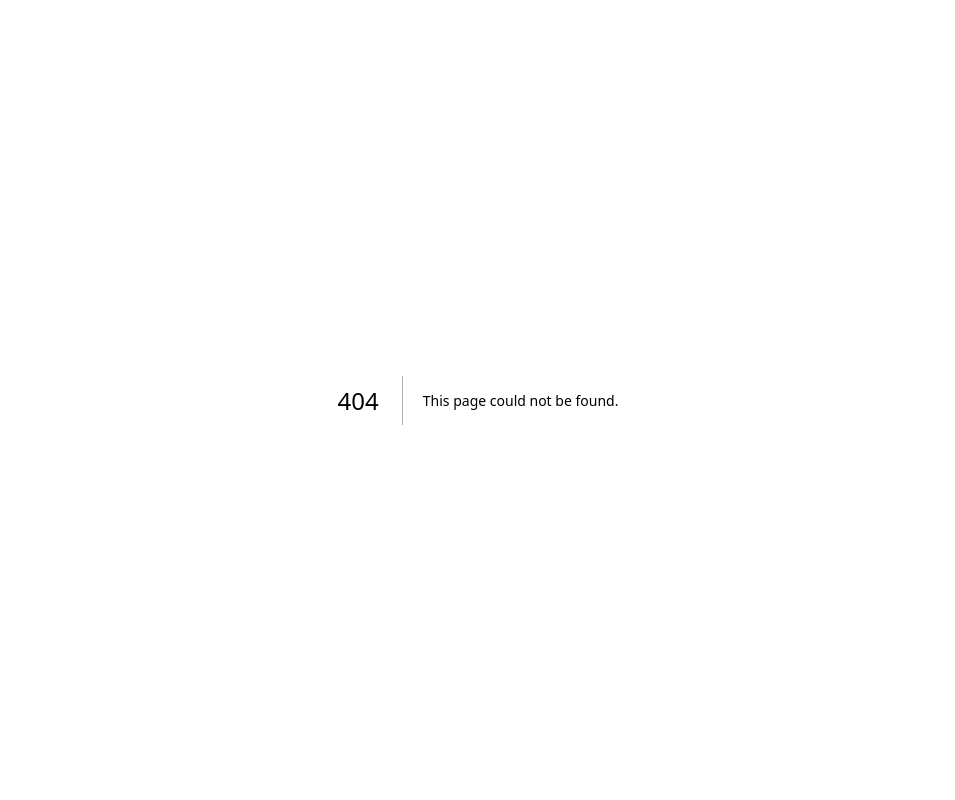
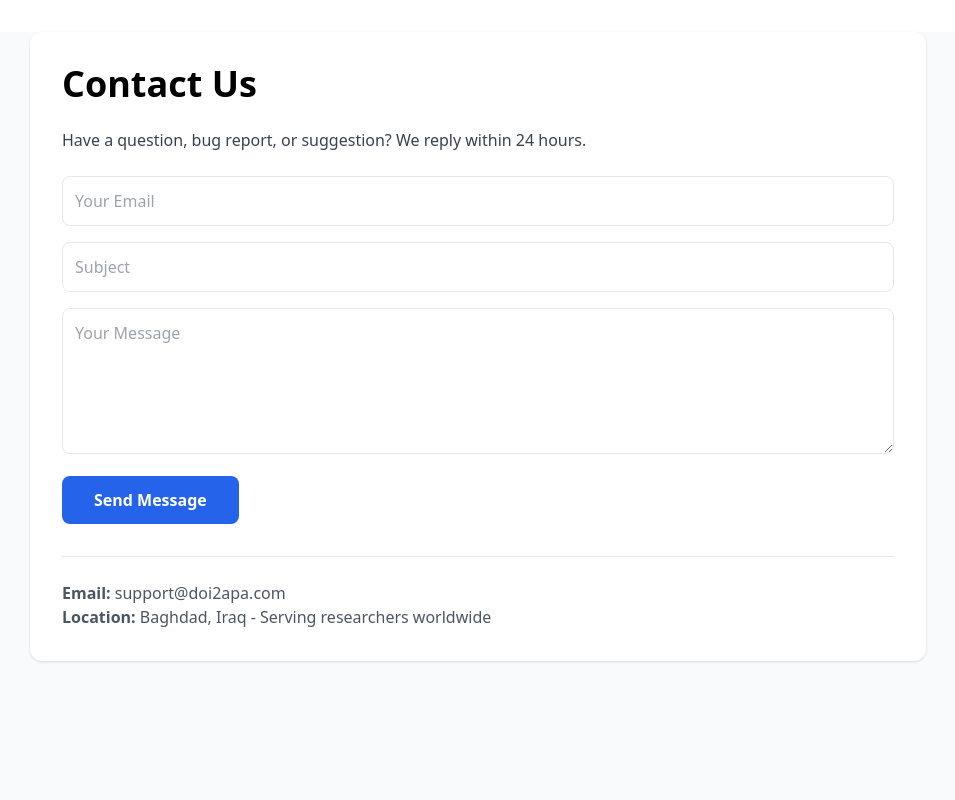
Before and after one commit to mahmoodabdm/doi2apa-15pages-fixed, a Next.js app: page /contact in a window 1280 px wide. Before the commit this address had no page. Shown: the top 800 px of the page, without its empty margins (162-1117 px from the left). Built offline with nearby package versions, Linux system fonts and the light colour scheme.

Commit message:
Add files via upload

```diff
--- /dev/null
+++ b/app/contact/page.tsx
@@ -0,0 +1,27 @@
+"use client";
+import { useState } from "react";
+export default function Page() {
+  const [sent,setSent]=useState(false);
+  return (
+    <main className="min-h-screen bg-gray-50">
+      <div className="max-w-4xl mx-auto p-8 bg-white mt-8 rounded-xl shadow">
+        <h1 className="text-4xl font-bold mb-6">Contact Us</h1>
+        <p className="mb-6 text-gray-700">Have a question, bug report, or suggestion? We reply within 24 hours.</p>
+        {!sent ? (
+          <form onSubmit={(e)=>{e.preventDefault(); setSent(true);}} className="space-y-4">
+            <input required placeholder="Your Email" className="w-full p-3 border rounded-lg" />
+            <input required placeholder="Subject" className="w-full p-3 border rounded-lg" />
+            <textarea required placeholder="Your Message" rows={5} className="w-full p-3 border rounded-lg"></textarea>
+            <button className="bg-blue-600 text-white px-8 py-3 rounded-lg font-bold">Send Message</button>
+          </form>
+        ) : (
+          <div className="bg-green-50 border border-green-200 p-6 rounded-lg text-green-800">Thank you! Your message has been received. We'll reply within 24h at support@doi2apa.com</div>
+        )}
+        <div className="mt-8 pt-6 border-t text-gray-600">
+          <p><b>Email:</b> support@doi2apa.com</p>
+          <p><b>Location:</b> Baghdad, Iraq - Serving researchers worldwide</p>
+        </div>
+      </div>
+    </main>
+  )
+}
```
